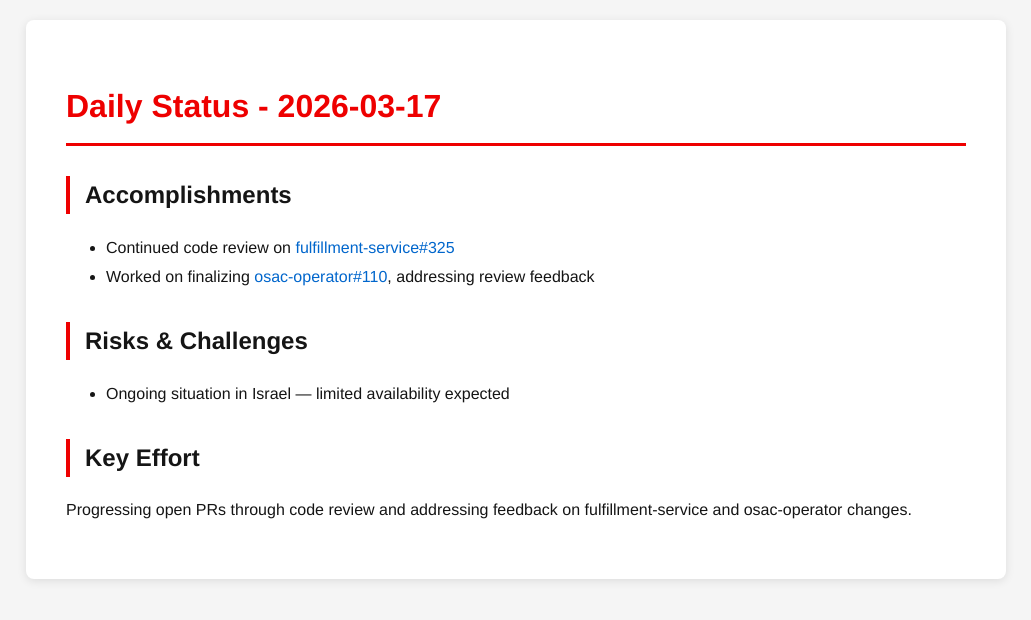
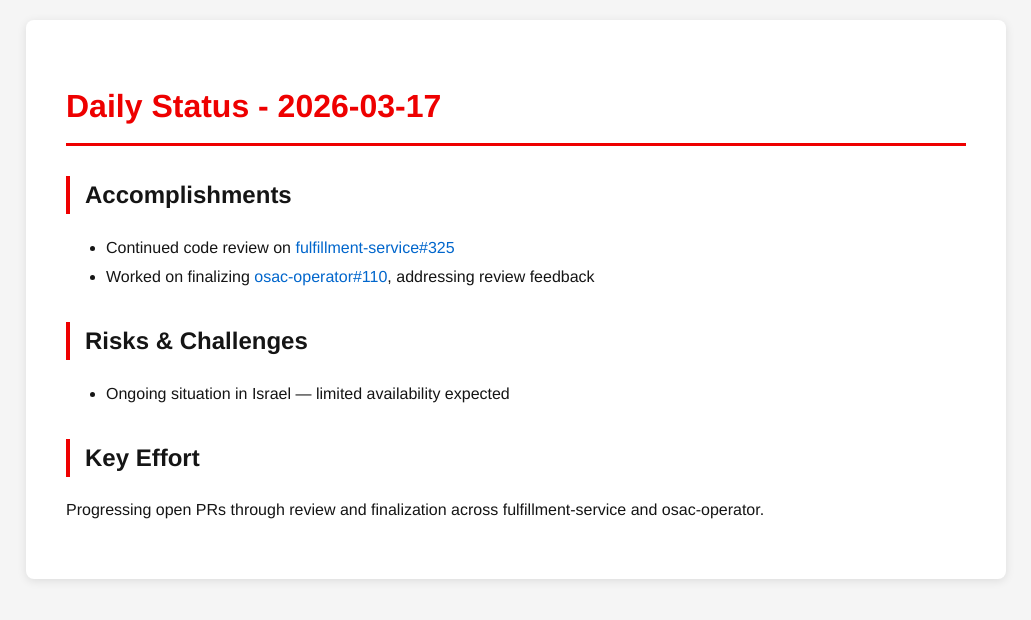
Before and after one commit to tzvatot/daily-status, a Jekyll site: the page built from 2026-03-17.md, in a window 1280 px wide. Shown: the top 620 px of the page, without its empty margins (124-1155 px from the left). Built offline with Jekyll 4.4.1, drawn with Linux system fonts in a browser that asks for light colours.

Commit message:
Daily status update - 2026-03-17

```diff
--- a/2026-03-17.md
+++ b/2026-03-17.md
@@ -14,4 +14,4 @@ date: 2026-03-17
 - Ongoing situation in Israel — limited availability expected
 
 ## Key Effort
-Progressing open PRs through code review and addressing feedback on fulfillment-service and osac-operator changes.
+Progressing open PRs through review and finalization across fulfillment-service and osac-operator.
```
